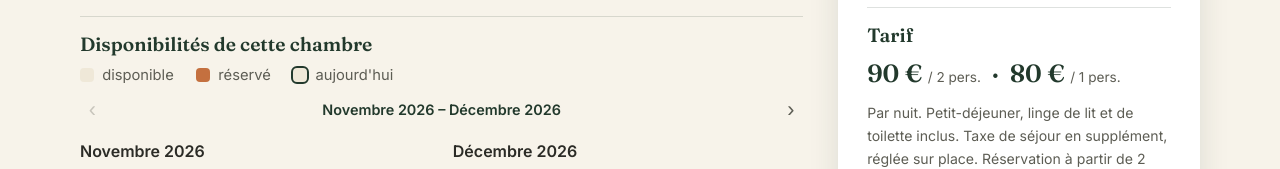
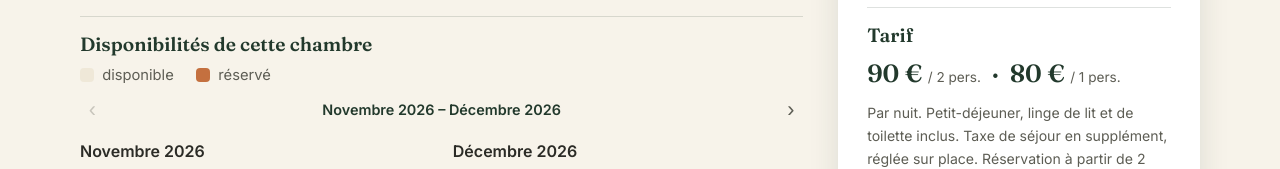
Before and after one commit to laurentdonini-beep/les-chenes-de-l-aven, an Eleventy site: page src/_chambres/chene-vert.md in a window 1280 px wide. Shown: the part 1277-1446 px from the top of the page. Built offline with nearby package versions, Linux system fonts and the light colour scheme; Eleventy itself is replaced by a stand-in of ours; files that its build step writes are made by us from their sources.

Commit message:
Legende calendrier : retrait de l'item aujourd'hui

```diff
--- a/src/_includes/chambre.njk
+++ b/src/_includes/chambre.njk
@@ -39,7 +39,7 @@ layout: base.njk
       </div>
       <section class="room-dispo reveal" id="dispo">
         <h2>Disponibilités de cette chambre</h2>
-        <p class="legend"><span class="swatch"></span> disponible &nbsp; <span class="swatch booked"></span> réservé &nbsp; <span class="swatch today"></span> aujourd'hui</p>
+        <p class="legend"><span class="swatch"></span> disponible &nbsp; <span class="swatch booked"></span> réservé</p>
         <div class="cal" data-room="{{ page.fileSlug }}"></div>
       </section>
     </div>
```
